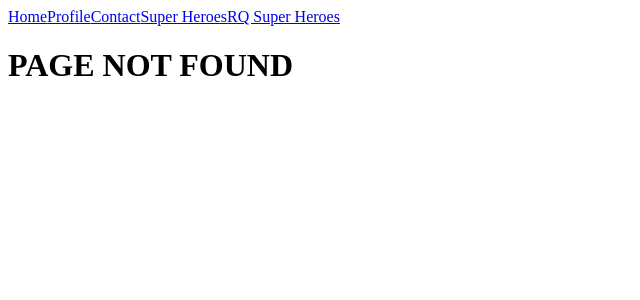
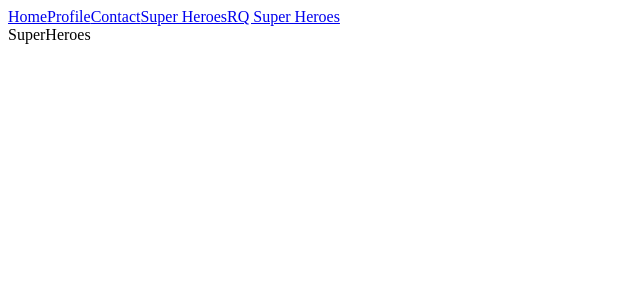
Before and after one commit to BorislavBenderov/react-query-tutorial, a React (Vite) app: page /super-heroes in a window 1280 px wide. Before the commit this address had no page. Shown: the top 300 px of the page, without its empty margins (0-640 px from the left). Built offline with nearby package versions, Linux system fonts and the light colour scheme.

Commit message:
Add routes to SuperHeroes and RQSuperHeroes pages

```diff
--- a/src/App.jsx
+++ b/src/App.jsx
@@ -4,6 +4,8 @@ import { Home } from "./pages/Home";
 import { Contact } from "./pages/Contact";
 import { Profile } from "./pages/Profile";
 import { Navbar } from "./components/Navbar";
+import { SuperHeroes } from "./pages/SuperHeroes";
+import { RQSuperHeroes } from "./pages/RQSuperHeroes";
 
 function App() {
   return (
@@ -13,6 +15,8 @@ function App() {
         <Route path="/" element={<Home />} />
         <Route path="/contact" element={<Contact />} />
         <Route path="/profile" element={<Profile />} />
+        <Route path="/super-heroes" element={<SuperHeroes />} />
+        <Route path="/rq-super-heroes" element={<RQSuperHeroes />} />
         <Route path="*" element={<h1>PAGE NOT FOUND</h1>} />
       </Routes>
     </div>
```
